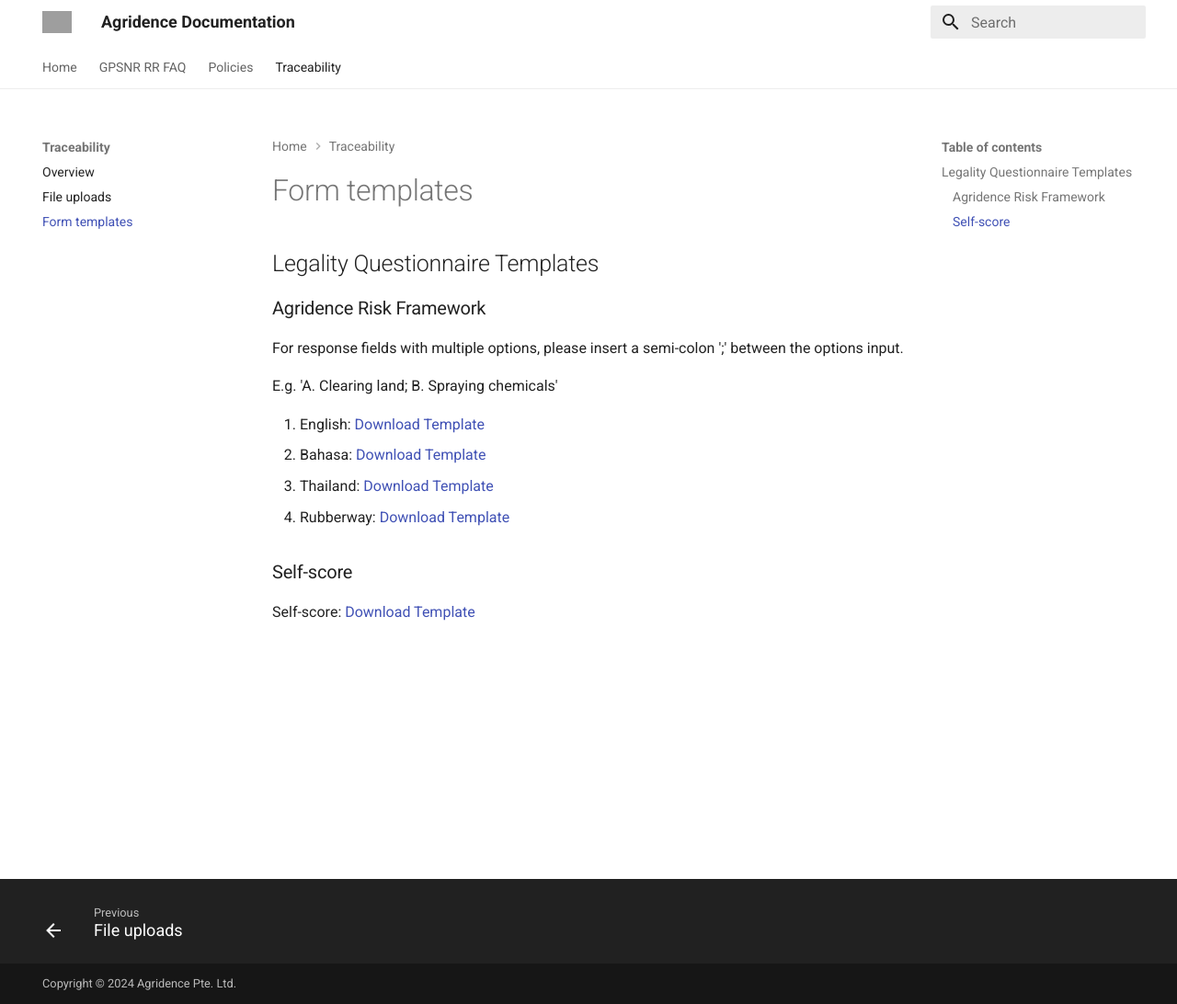
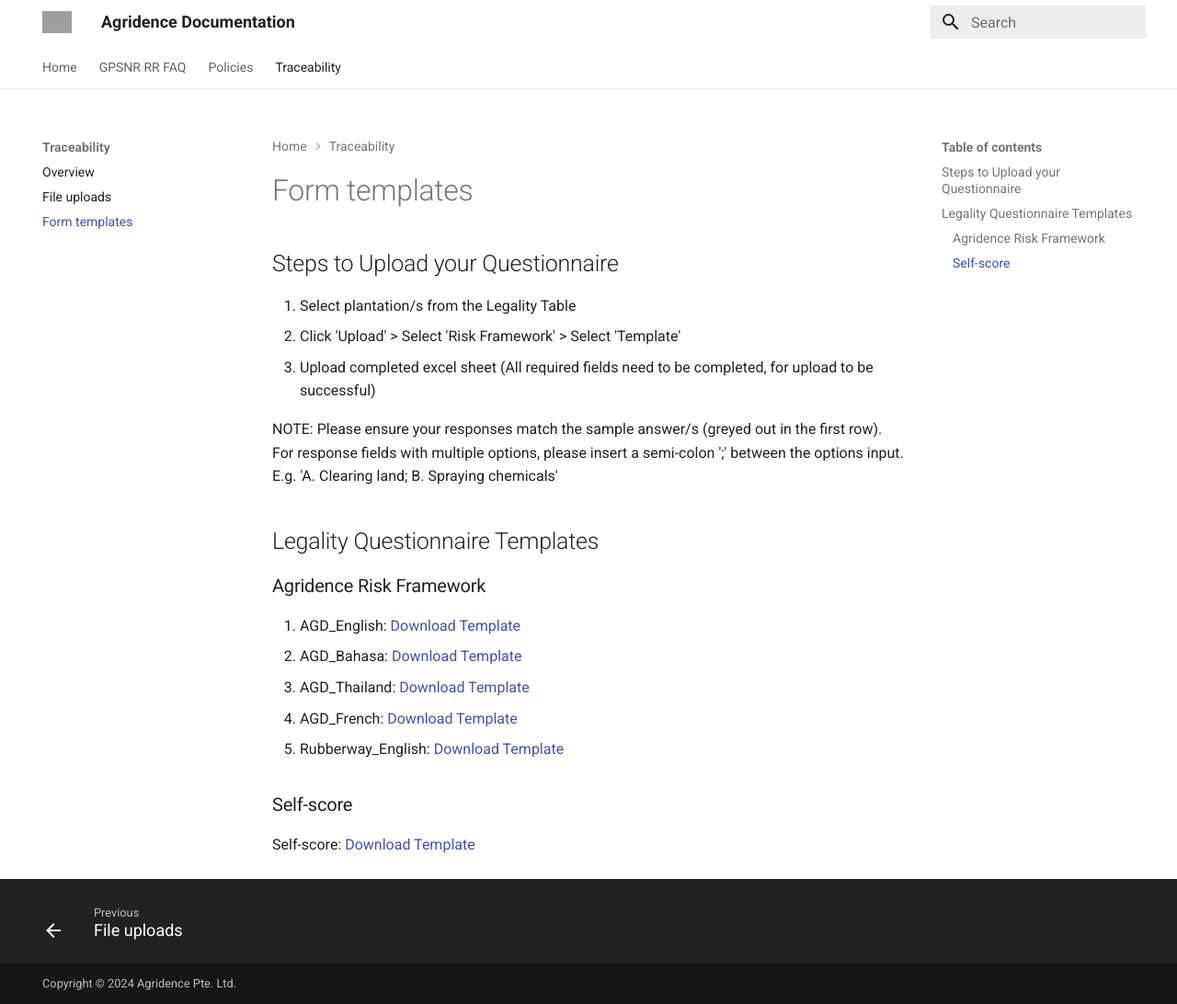
Before and after one commit to Agridence/public-docs, an MkDocs documentation site: the page built from docs/traceability/form_templates.md, in a window 1280 px wide and 1092 px high. Shown: the whole window at 92% size. Built offline with MkDocs 1.6.1 and Material for MkDocs 9.7.7, drawn with Linux system fonts in a browser that asks for light colours; grey boxes are pictures that could not be loaded.

Commit message:
frenchupdate

```diff
--- a/docs/traceability/form_templates.md
+++ b/docs/traceability/form_templates.md
@@ -1,15 +1,21 @@
+
+## Steps to Upload your Questionnaire
+1. Select plantation/s from the Legality Table
+2. Click 'Upload' > Select 'Risk Framework' > Select 'Template'
+3. Upload completed excel sheet (All required fields need to be completed, for upload to be successful)
+
+NOTE: Please ensure your responses match the sample answer/s (greyed out in the first row). For response fields with multiple options, please insert a semi-colon ';' between the options input. E.g. 'A. Clearing land; B. Spraying chemicals'
+
+
 ## Legality Questionnaire Templates
 
 ### Agridence Risk Framework
 
-For response fields with multiple options, please insert a semi-colon ';' between the options input.
-
-E.g. 'A. Clearing land; B. Spraying chemicals'
-
-1. English: [Download Template](https://assets.agridence.com/docs-assets/questionnaire-templates/AGD_English.xlsx)
-2. Bahasa: [Download Template](https://assets.agridence.com/docs-assets/questionnaire-templates/AGD_Bahasa.xlsx)
-3. Thailand: [Download Template](https://assets.agridence.com/docs-assets/questionnaire-templates/AGD_Thailand.xlsx)
-4. Rubberway: [Download Template](https://assets.agridence.com/docs-assets/questionnaire-templates/AGD_Rubberway.xlsx)
+1. AGD_English: [Download Template](https://assets.agridence.com/docs-assets/questionnaire-templates/AGD_English.xlsx)
+2. AGD_Bahasa: [Download Template](https://assets.agridence.com/docs-assets/questionnaire-templates/AGD_Bahasa.xlsx)
+3. AGD_Thailand: [Download Template](https://assets.agridence.com/docs-assets/questionnaire-templates/AGD_Thailand.xlsx)
+4. AGD_French: [Download Template](https://assets.agridence.com/docs-assets/questionnaire-templates/AGD_French.xlsx)
+5. Rubberway_English: [Download Template](https://assets.agridence.com/docs-assets/questionnaire-templates/AGD_Rubberway.xlsx)
 
 ### Self-score
 
```
